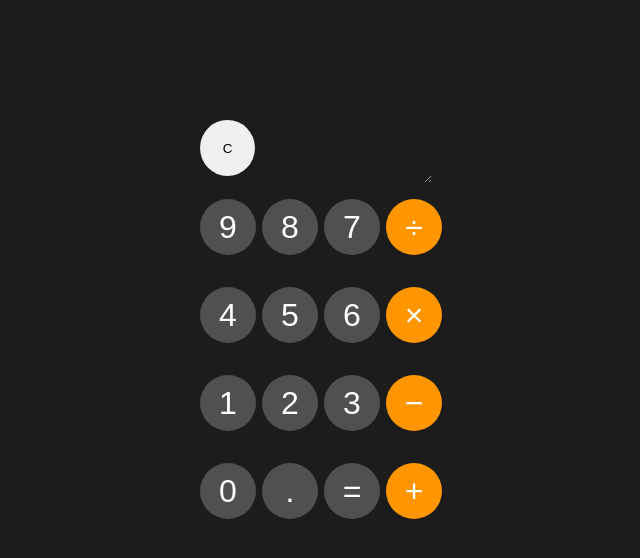
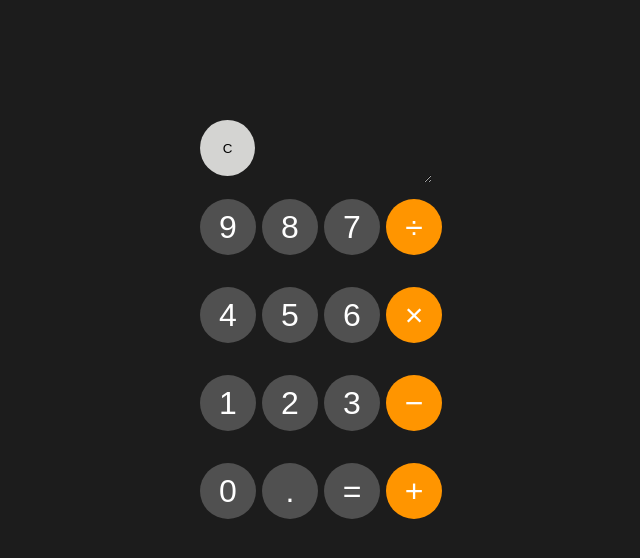
Before and after one commit to priyanshu875/calculator, a plain HTML site: page index.html in a window 1280 px wide. Shown: the whole page, without its empty margins (320-960 px from the left). Drawn offline with Linux system fonts and the light colour scheme.

Commit message:
Update index.html

```diff
--- a/index.html
+++ b/index.html
@@ -132,7 +132,7 @@
 <body>
     <div class="calculator">
         <div class="display">
-            <button id="clear" onclick="clicked(this.id)">C</button>
+            <button id="clear"  class="grey" onclick="clicked(this.id)">C</button>
             <textarea name="textarea" id="text" cols="15" rows="1"></textarea>
         </div>
                 <div class="numpad">
```
